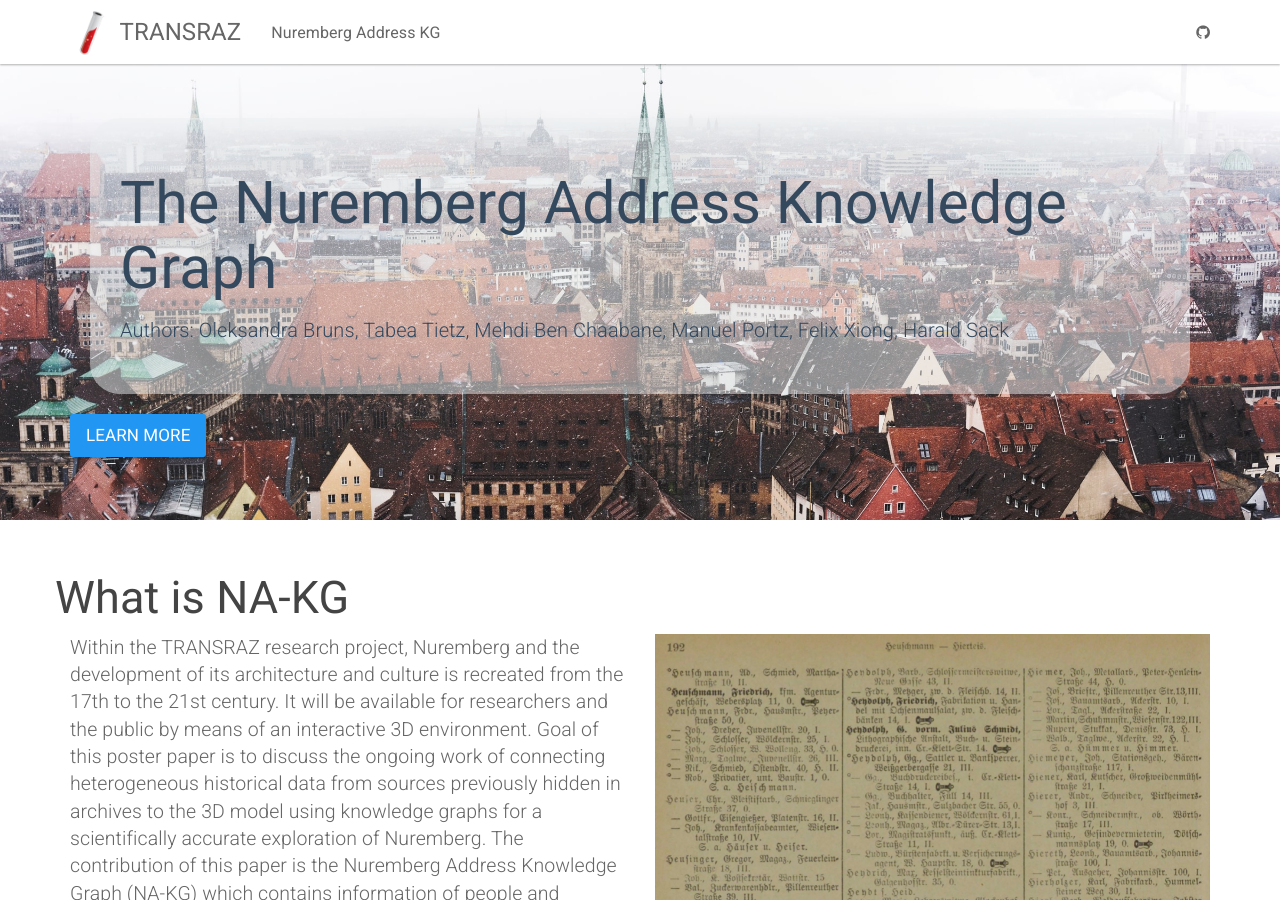
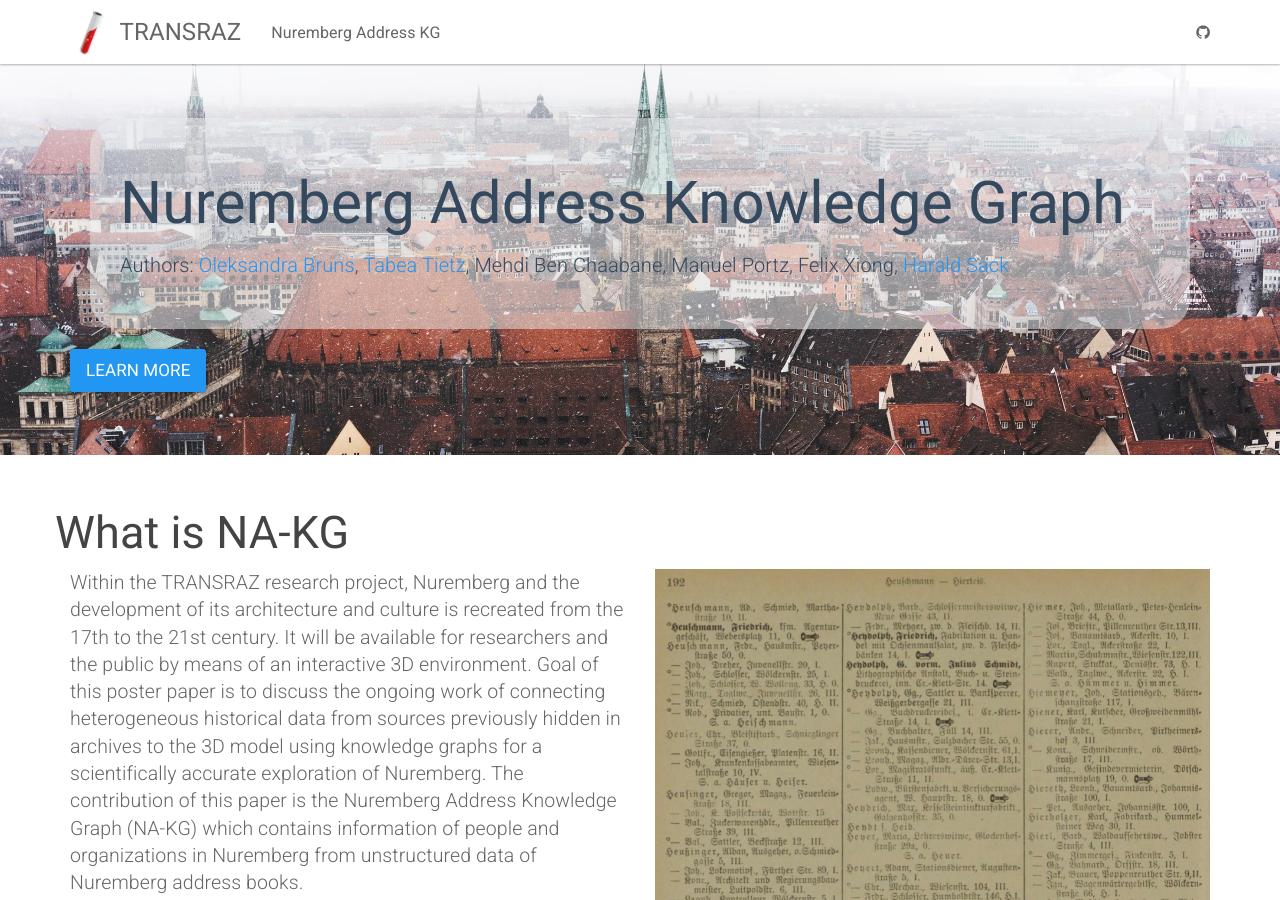
Before and after one commit to ISE-FIZKarlsruhe/Transraz, a Jekyll site: the page built from NA-KG.html, in a window 1280 px wide and 900 px high. Built offline with Jekyll 4.4.1, drawn with Linux system fonts in a browser that asks for light colours.

Commit message:
Update NA-KG.html

```diff
--- a/NA-KG.html
+++ b/NA-KG.html
@@ -5,8 +5,8 @@
 <div class="header-container jumbotron">
     <div class="container">
         <div class="highlight">
-        <h1>The Nuremberg Address Knowledge Graph</h1>
-        <p>Authors: Oleksandra Bruns, Tabea Tietz, Mehdi Ben Chaabane, Manuel Portz, Felix Xiong, Harald Sack</p>
+        <h1>Nuremberg Address Knowledge Graph</h1>
+        <p>Authors: <a href="https://www.fiz-karlsruhe.de/en/forschung/lebenslauf-und-publikationen-oleksandra-bruns">Oleksandra Bruns</a>, <a href="https://www.fiz-karlsruhe.de/en/forschung/lebenslauf-und-publikationen-tabea-tietz">Tabea Tietz</a>, Mehdi Ben Chaabane, Manuel Portz, Felix Xiong, <a href= "https://www.fiz-karlsruhe.de/en/forschung/lebenslauf-und-publikationen-tabea-tietz">Harald Sack</a></p>
         </div>
         <p><a class="btn btn-primary btn-lg" href="{{ "/docs/home/" | relative_url }}" role="button">Learn more</a></p>
     </div>
```
